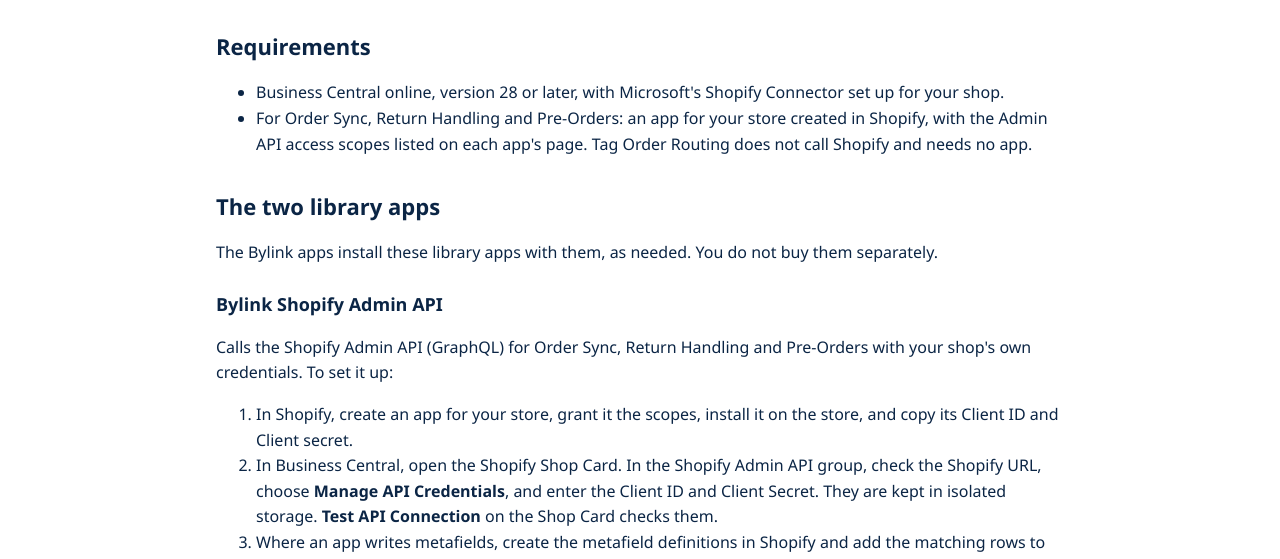
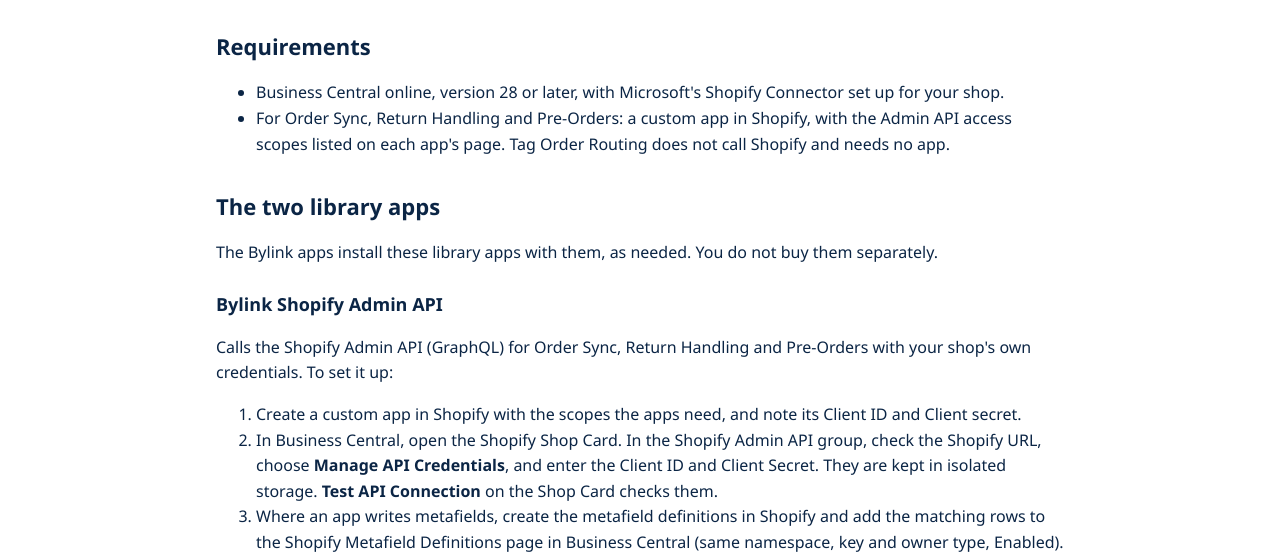
Before and after one commit to Bylov-Consulting/bylink-site, a plain HTML site: page help/index.html in a window 1280 px wide. Shown: the part 188-747 px from the top of the page. Drawn offline with Linux system fonts and the light colour scheme.

Commit message:
State the price and keep the Shopify custom app step generic
Co-Authored-By: Claude Opus 5.5 <noreply@anthropic.com>
Claude-Session: https://claude.ai/code/session_01QgYUjvCgdazxjrMNPgTq73

```diff
--- a/help/index.html
+++ b/help/index.html
@@ -21,8 +21,8 @@
 <h2>Requirements</h2>
 <ul>
 <li>Business Central online, version 28 or later, with Microsoft's Shopify Connector set up for your shop.</li>
-<li>For Order Sync, Return Handling and Pre-Orders: an app for your store created in Shopify, with the Admin API access
-scopes listed on each app's page. Tag Order Routing does not call Shopify and needs no app.</li>
+<li>For Order Sync, Return Handling and Pre-Orders: a custom app in Shopify, with the Admin API access scopes listed on
+each app's page. Tag Order Routing does not call Shopify and needs no app.</li>
 </ul>
 <h2>The two library apps</h2>
 <p>The Bylink apps install these library apps with them, as needed. You do not buy them separately.</p>
@@ -30,8 +30,7 @@ scopes listed on each app's page. Tag Order Routing does not call Shopify and ne
 <p>Calls the Shopify Admin API (GraphQL) for Order Sync, Return Handling and Pre-Orders with your shop's own credentials.
 To set it up:</p>
 <ol>
-<li>In Shopify, create an app for your store, grant it the scopes, install it on the store, and copy its Client ID and
-Client secret.</li>
+<li>Create a custom app in Shopify with the scopes the apps need, and note its Client ID and Client secret.</li>
 <li>In Business Central, open the Shopify Shop Card. In the Shopify Admin API group, check the Shopify URL, choose
 <strong>Manage API Credentials</strong>, and enter the Client ID and Client Secret. They are kept in isolated storage.
 <strong>Test API Connection</strong> on the Shop Card checks them.</li>
```
Also changed, not shown: index.html (+2 -2 lines).
